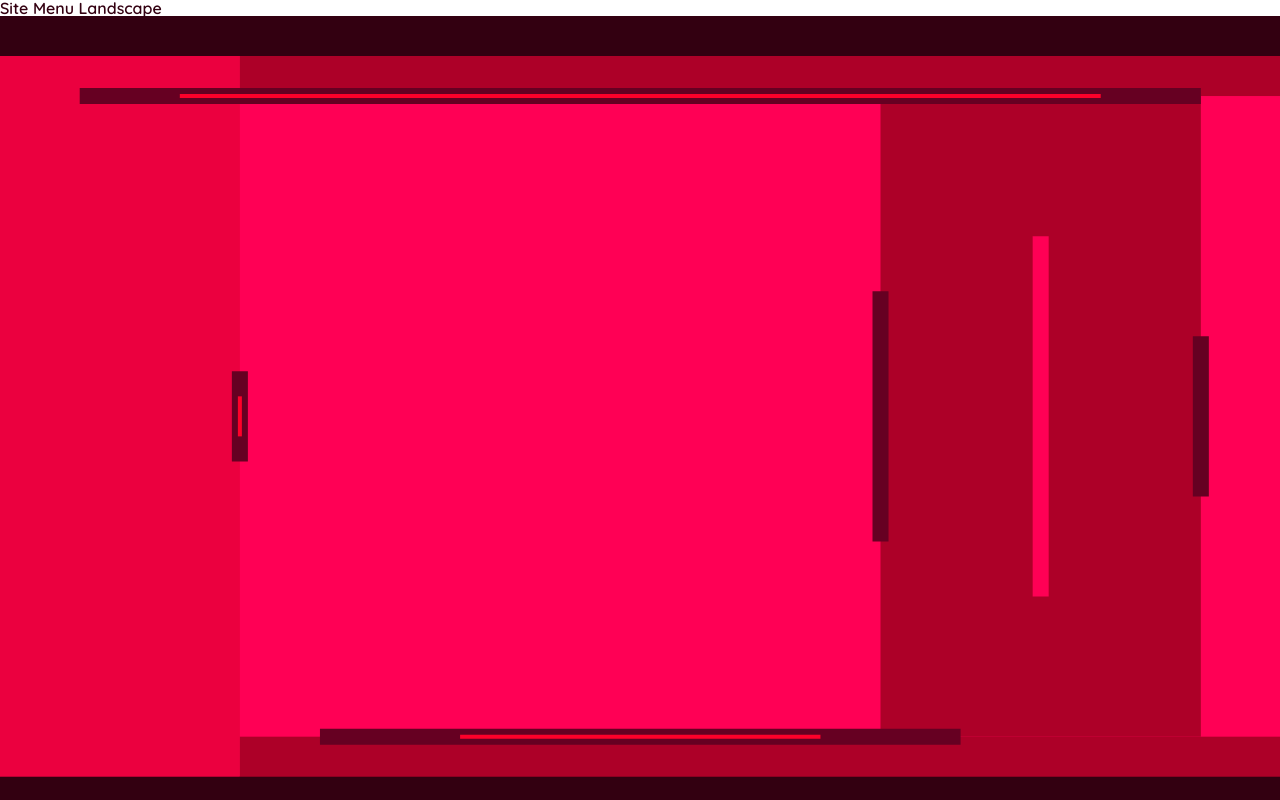
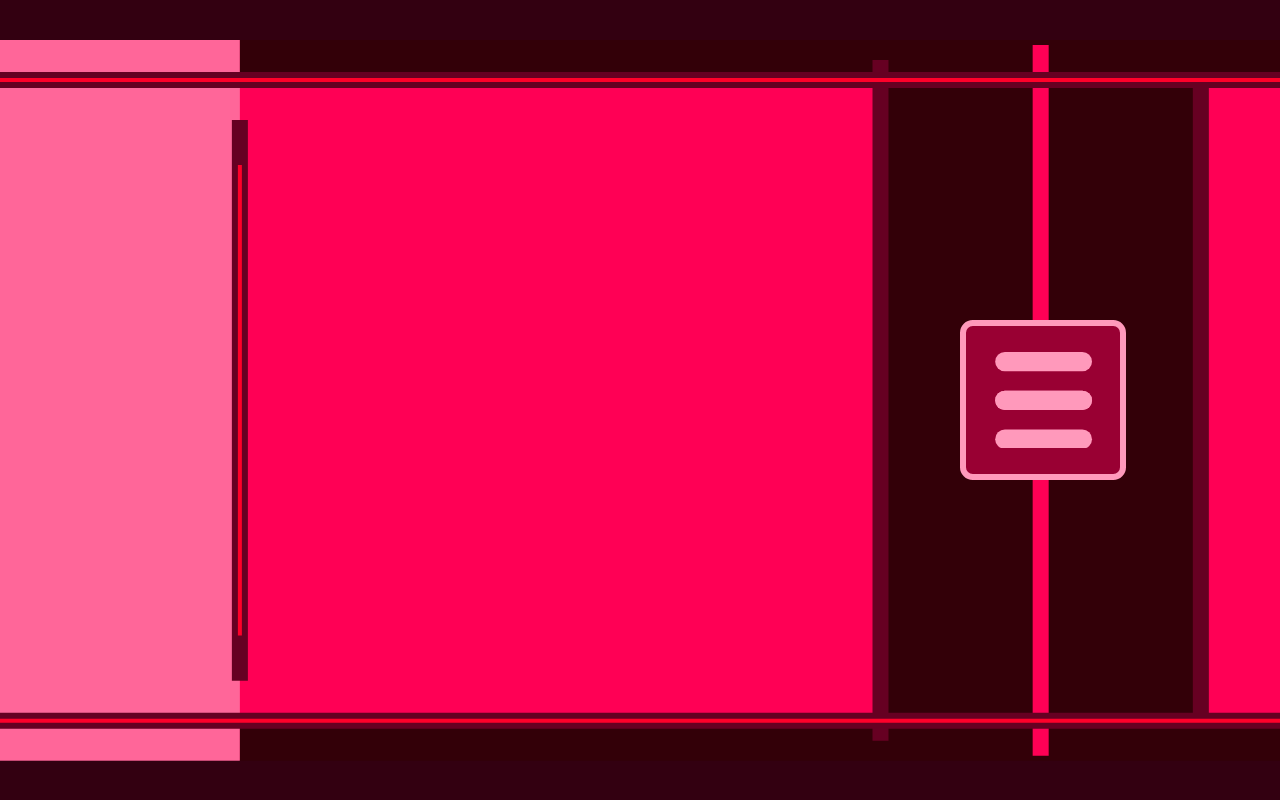
Before and after one commit to Driijko/tracks, a Svelte app: page / in a window 1280 px wide. Built offline with nearby package versions, Linux system fonts and the light colour scheme; a web font is replaced by a local one.

Commit message:
Site Menu landscape closed splash: menu button and icon.

```diff
--- a/src/components/layers/site-menu/SiteMenuContent.svelte
+++ b/src/components/layers/site-menu/SiteMenuContent.svelte
@@ -36,8 +36,11 @@
     background-color: var(--color1-1);
     border-color: var(--color2-2);
     border-style: solid;
+    pointer-events: initial;
   }
   #menu-button-icon {
     stroke: var(--color2-2);
+    width: 100%;
+    height: 100%;
   }
 </style>
--- a/src/components/layers/site-menu/SiteMenuLandscape.svelte
+++ b/src/components/layers/site-menu/SiteMenuLandscape.svelte
@@ -1 +1,23 @@
-<p>Site Menu Landscape</p>
+<!-- SCRIPTS //////////////////////////////////////////////// -->
+<script>
+  // IMPORTS -----------------------------------------
+  import SiteMenuContent from "./SiteMenuContent.svelte";
+</script>
+
+<!-- MARKUP ////////////////////////////////////////////// -->
+<SiteMenuContent />
+
+<!-- STYLES ///////////////////////////////////////////////// -->
+<style>
+@media screen and (orientation: landscape) {
+  :global(#menu-button.splash) {
+    left: 75%;
+    top: 40%;
+    width: 13%;
+    height: 20%;
+    border-width: calc(var(--uarr-width)/200);
+    border-radius: calc(var(--uarr-width)/100);
+    padding: 2%;
+  }
+}
+</style>
--- a/src/components/layers/site-menu/SiteMenuPortrait.svelte
+++ b/src/components/layers/site-menu/SiteMenuPortrait.svelte
@@ -19,9 +19,5 @@
     border-radius: calc(var(--uarr-width)/100);
     padding: 3%;
   }
-  :global(#menu-button-icon) {
-    width: 100%;
-    height: 100%;
-  }
 }
 </style>
```
